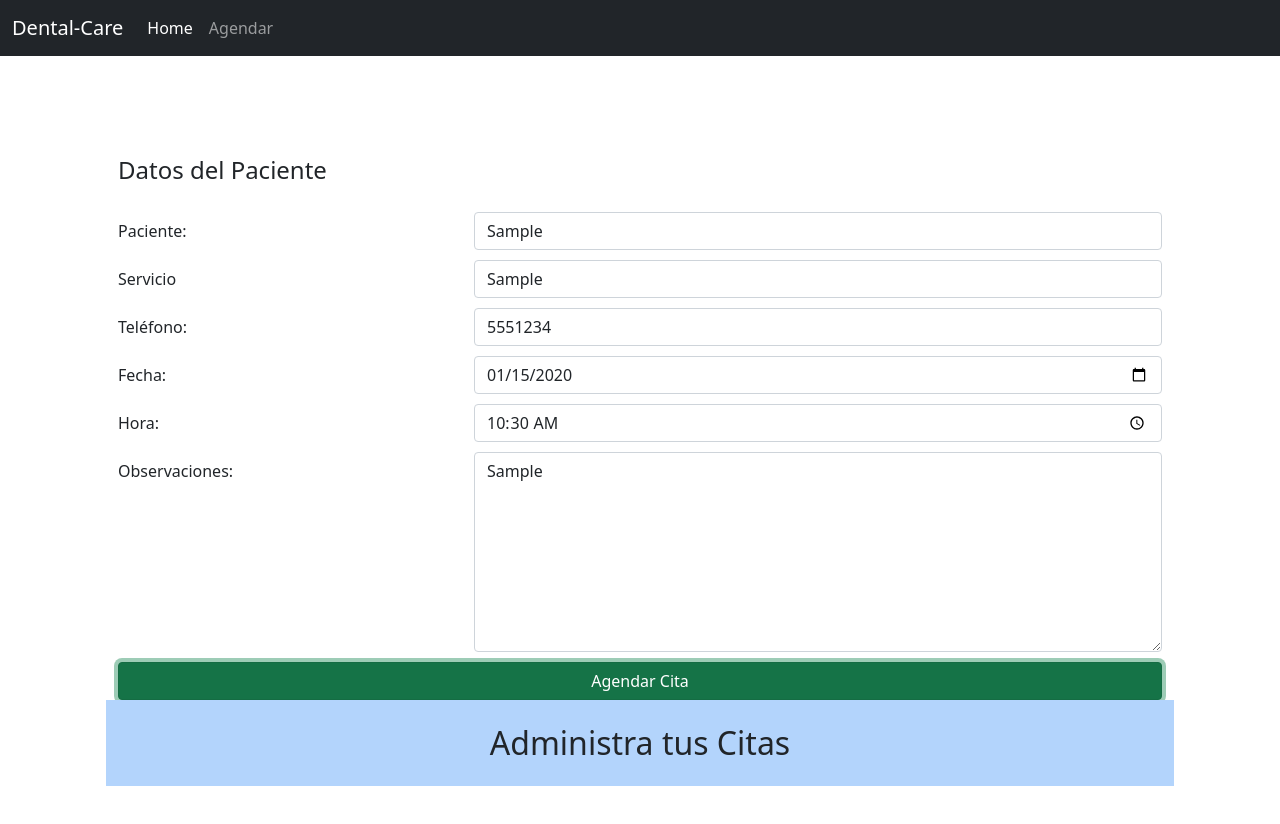
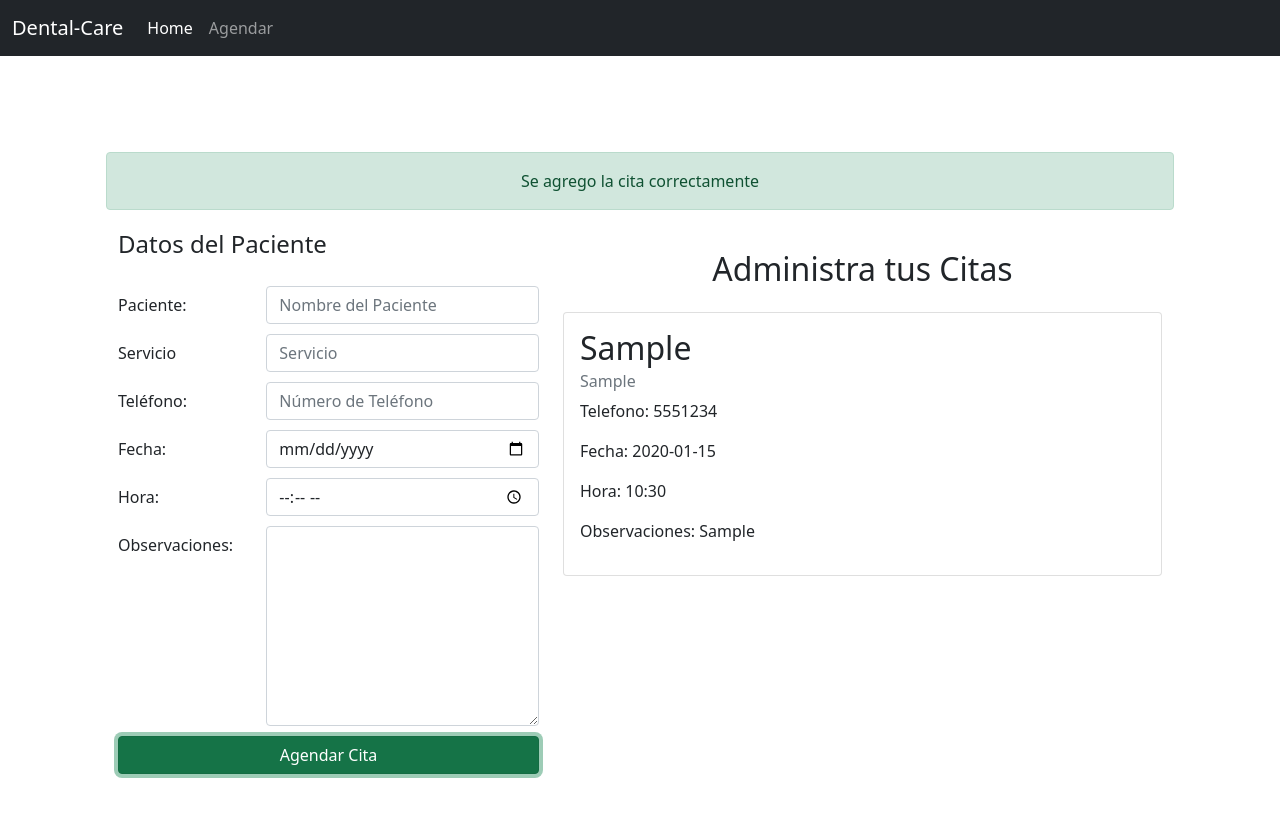
Before and after one commit to David-LBautista/dental-care, a website built with Parcel: page agendar.html in a window 1280 px wide. Both pictures are taken after typing "Sample", "Sample", "5551234", "2020-01-15", "10:30", "Sample" into the empty fields and a click on the button "Agendar Cita". Built offline with nearby package versions, Linux system fonts and the light colour scheme.

Commit message:
Mostrar la cita en el DOM, funciones de agregar cita, alertas de creacion, funciones

```diff
--- a/agendar.html
+++ b/agendar.html
@@ -49,7 +49,7 @@
 
   <div class="container mt-5 p-5">
     <div id="contenido" class="row">
-        <div class="col-md-12 agregar-cita">
+        <div class="col-md-5 agregar-cita">
             <form id="nueva-cita">
                 <legend class="mb-4">Datos del Paciente</legend>
                 <div class="form-group row" style="margin-bottom: 10px;">
@@ -95,7 +95,7 @@
                 </div>
             </form>
         </div>
-        <div class="col-md-12 admin_citas">
+        <div class="col-md-7 admin_citas">
             <h2 id="administra" class="mb-4 mt-4 text-center">Administra tus Citas</h2>
             <ul id="citas" class="list-group lista-citas"></ul>
         </div>
--- a/css/main.css
+++ b/css/main.css
@@ -208,7 +208,8 @@ svg {
 }
 
 .admin_citas{
-  background-color: #b3d4fc;
+
+
 }
 
 
--- a/js/main.js
+++ b/js/main.js
@@ -57,6 +57,41 @@ class UI {
         }, 5000);
     }
 
+    mostrarCita({citas}){
+
+        this.limpiarHtml();
+
+        citas.forEach( cita => {
+
+            const { paciente , servicio, telefono, fecha, hora, observaciones, id} = cita;
+
+            const divCita = document.createElement('div');
+            divCita.classList.add('card');
+            divCita.dataset.id = id;
+            divCita.innerHTML = `
+            <div class="card-body col-sm-12 col-md-12">
+                <h5 class="card-title fs-2">${paciente}</h5>
+                <h6 class="card-subtitle mb-2 text-muted">${servicio}</h6>
+                <p><span class"font-weight-bolder">Telefono:</span> ${telefono}</p>
+                <p><span class"font-weight-bolder">Fecha:</span> ${fecha}</p>
+                <p><span class"font-weight-bolder">Hora:</span> ${hora}</p>
+                <p><span class"font-weight-bolder">Observaciones:</span> ${observaciones}</p>
+
+
+                </div>
+            `;
+
+
+            contenedorCitas.appendChild(divCita);
+        });
+    }
+
+    limpiarHtml(){
+        while (contenedorCitas.firstChild) {
+            contenedorCitas.removeChild(contenedorCitas.firstChild)
+        }
+    }
+
 }
 
 
@@ -97,7 +132,7 @@ const citaObj = {
     fecha: '',
     hora: '',
     observaciones: ''
-}
+};
 
 
 
@@ -121,4 +156,42 @@ function nuevaCita(e){
         ui.imprimirAlerta('Todos los campos son obligatorios', 'error');
         return;
     }
+
+    //Generamos un id unico
+    citaObj.id = Date.now();
+
+    // Creamos la nueva cita
+    adminCitas.agregarCita({...citaObj});
+
+    // Mensaje de agregado correctamente
+    ui.imprimirAlerta('Se agrego la cita correctamente');
+
+    // Reiniciamos el formulario y el objeto
+    reiniciarObj();
+    formulario.reset();
+
+    //Mostramos la cita en el DOM
+    ui.mostrarCita(adminCitas);
 }
+
+function reiniciarObj(){
+    citaObj.paciente = '';
+    citaObj.servicio = '';
+    citaObj.telefono = '';
+    citaObj.fecha = '';
+    citaObj.hora = '';
+    citaObj.observaciones = '';
+}
+
+function eliminarCita(id){
+
+    //Eliminar cita
+    adminCitas.eliminarCita(id);
+
+    //Muestre el mensaje de eliminado
+    ui.imprimirAlerta('La cita se elimino correctamente :)');
+
+    // Refresque las citas del DOM
+    ui.mostrarCita(adminCitas);
+
+}
```
